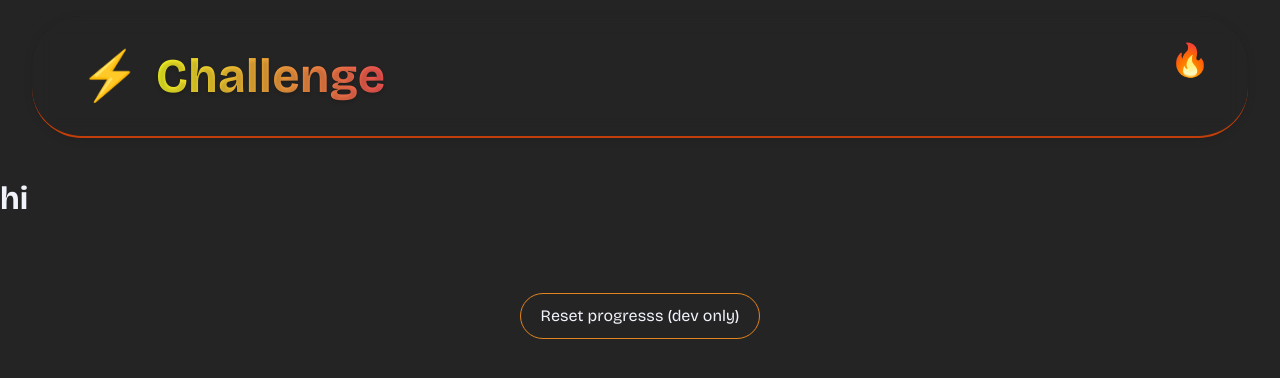
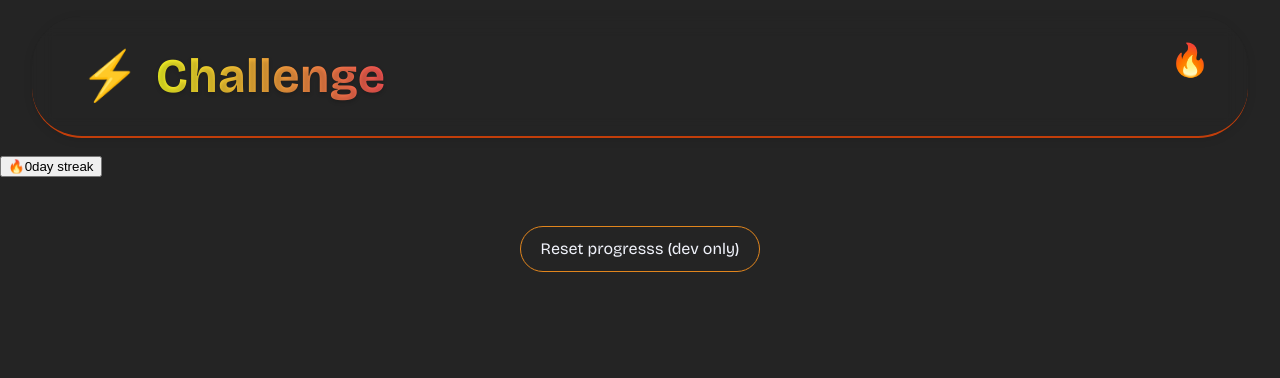
Before and after one commit to robertoandino/challenge-me, a React (Vite) app: page / in a window 1280 px wide. Shown: the top 378 px of the page. Built offline with nearby package versions, Linux system fonts and the light colour scheme.

Commit message:
Updating streakWeek component

```diff
--- a/src/components/StreakWeek/StreakWeek.tsx
+++ b/src/components/StreakWeek/StreakWeek.tsx
@@ -13,7 +13,7 @@ interface StreakWeekProps {
 
 const WEEKDAYS = ["Mon", "Tue", "Wed", "Thu", "Fri", "Sat", "Sun"];
 
-function StreakWeek({ streak, completed, completedDates, showReaction, onReact }: StrealWeekProps){
+function StreakWeek({ streak, completed, completedDates, showReaction, onReact }: StreakWeekProps){
 
     const doneToday = completedDates.has(dateKey());
 
@@ -45,9 +45,21 @@ function StreakWeek({ streak, completed, completedDates, showReaction, onReact }
                 : "Complete a challegne today to keep it alive.";
 
     return (
-        <h1>
-            hi
-        </h1>
+        <section className="sw" aria-label="Streak">
+            <div className="sw-left">
+                <button type="button" className="sw-streak" onClick={onReact} >
+                    <span className="sw-flame" aria-hidden="true">🔥</span>
+                    <span className="sw-num">{streak}</span>
+                    <span className="sw-unit">day streak</span>
+                </button>
+                {showReaction && (
+                    <div className="sw-reaction" aria-hidden="true">
+                        <Animations type={streak < 5 ? "sad" : "fireworks"}/>
+                    </div>
+                )}
+            </div>
+
+        </section>
     )
 }
 
```
